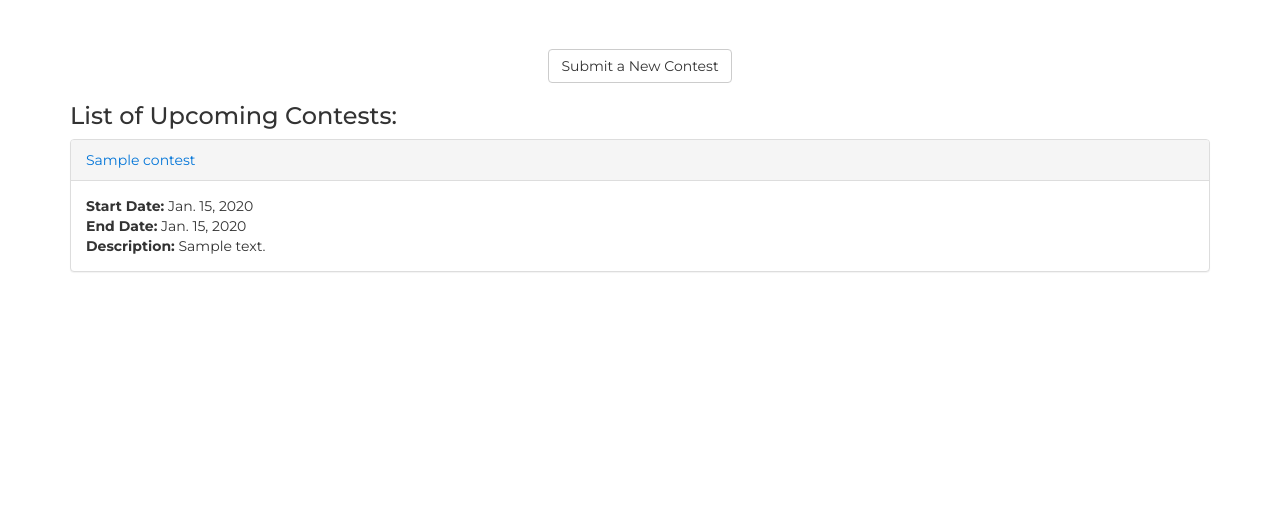
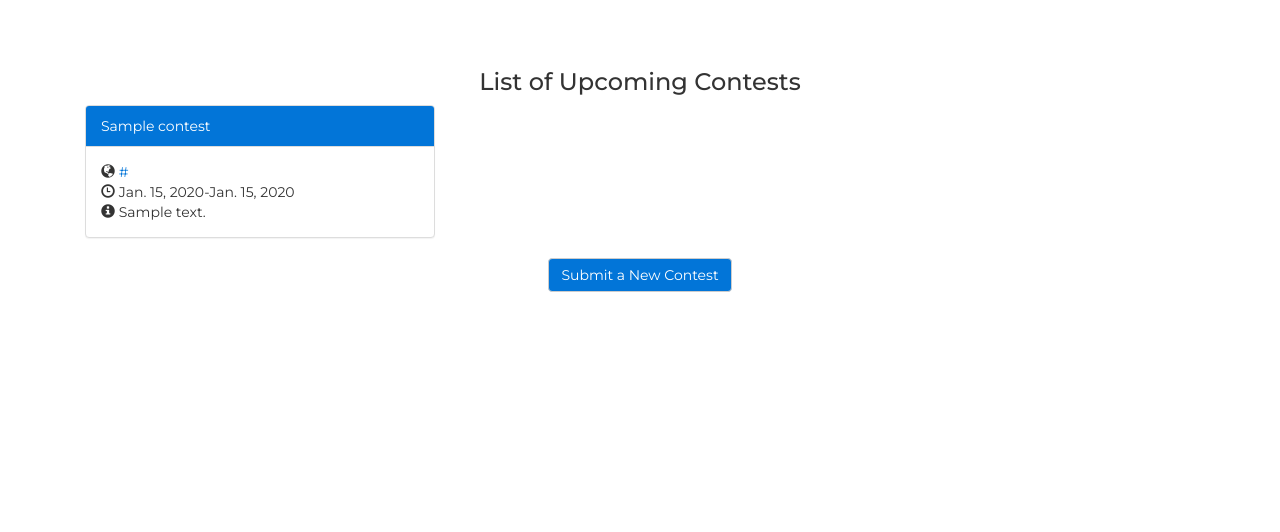
Before and after one commit to OpenSourceHelpCommunity/OpenSourceHelpCommunity.github.io, a Django app: page /contests/ in a window 1280 px wide. Shown: the part 51-583 px from the top of the page. Run offline with Django 3.2, Linux system fonts and the light colour scheme; tables that the repository leaves empty hold one stand-in row (values such as "Sample post"); some libraries are stand-ins or nearby versions.

Commit message:
UI changed

```diff
--- a/oshc/main/templates/contests.html
+++ b/oshc/main/templates/contests.html
@@ -1,24 +1,37 @@
 {% extends 'base.html' %}
 {% load static %}
 {% block content %}
+<style>
+h3 {
+    text-align: center;
+}
+span
+{
+    display: block;
+}
+</style>
 <section class="main-section">
 	<div class="container">
-		<div class="Button" align="center">
-            <a href="{% url 'contest_new' %}" class="btn btn-default">Submit a New Contest</a>
-		</div>
-            <h3>List of Upcoming Contests:</h3>
-
-			{% for contest in contest_list %}
-                <div class="panel panel-default">
-                    <div class="panel-heading"><a href="{{contest.link}}">{{contest.name}}</a></div>
-                    <div class="panel-body">
-                        <strong>Start Date:</strong> {{contest.start_date}}<br>
-                        <strong>End Date:</strong> {{contest.end_date}}<br>
-                        <strong>Description:</strong> {{contest.description}}
-                    </div>
+            <h3>List of Upcoming Contests</h3>
+            <div class="container-fluid">
+                <div class="row">
+                    {% for contest in contest_list %}
+                        <div class="col-lg-4">
+                            <div class="panel panel-default">
+                                <div class="panel-heading" style="background-color: #0275d8;color:white">{{contest.name}}</div>
+                                <div class="panel-body">
+                                    <span><span class="glyphicon glyphicon-globe"></span> <a href="{{contest.link}}">{{contest.link}}</a></span>
+                                    <span><span class="glyphicon glyphicon-time"></span> {{contest.start_date}}-{{contest.end_date}}</span>
+                                    <span><span class="glyphicon glyphicon-info-sign"></span> {{contest.description}}</span>
+                                </div>
+                            </div>
+                        </div>
+                    {% endfor %}
                 </div>
-            {% endfor %}
-
+            </div>
+            <div class="Button" align="center" style="margin-bottom:70px;">
+                <a href="{% url 'contest_new' %}" class="btn btn-default" style="background-color:#0275d8;color:white;">Submit a New Contest</a>
+            </div>
 	</div>
 </section>
 {% endblock %}
```
Also changed, not shown: oshc/main/views.py (+0 -8 lines).
